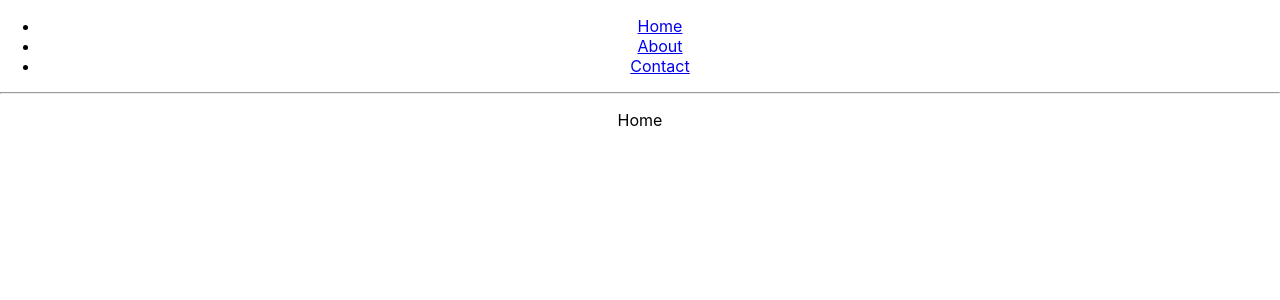
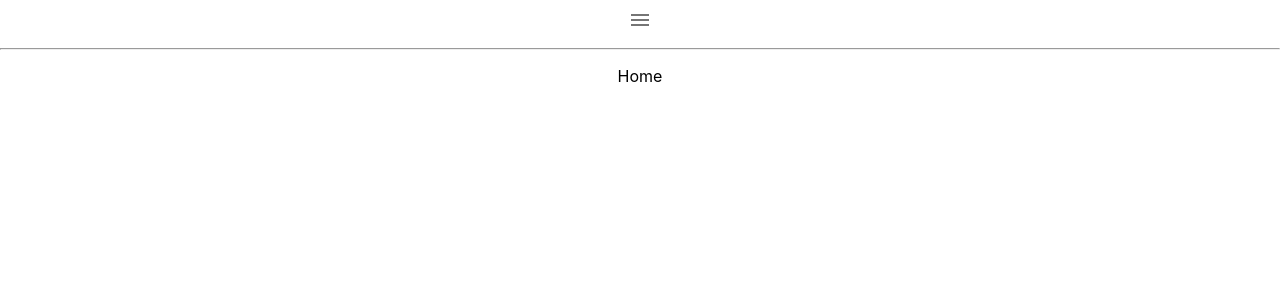
Before and after one commit to fullyonline/portfolio, a React (Create React App) app: page / in a window 1280 px wide. Shown: the top 300 px of the page. Built offline with nearby package versions, Linux system fonts and the light colour scheme.

Commit message:
added mui navigation

```diff
--- a/package.json
+++ b/package.json
@@ -5,6 +5,7 @@
   "dependencies": {
     "@emotion/react": "^11.10.5",
     "@emotion/styled": "^11.10.5",
+    "@mui/icons-material": "^5.11.0",
     "@mui/material": "^5.11.1",
     "@testing-library/jest-dom": "^5.16.5",
     "@testing-library/react": "^13.4.0",
--- a/src/Layout.tsx
+++ b/src/Layout.tsx
@@ -1,23 +1,49 @@
 import React from 'react';
-import { Outlet, Link } from 'react-router-dom';
+import { Link, Outlet } from 'react-router-dom';
+import { Box, IconButton, Menu, MenuItem } from '@mui/material';
+import MenuIcon from '@mui/icons-material/Menu';
+
 export function Layout(): JSX.Element {
+    const [anchorEl, setAnchorEl] = React.useState<null | HTMLElement>(null);
+    const open = Boolean(anchorEl);
+
+    const handleClick = (event: React.MouseEvent<HTMLButtonElement>) => {
+        setAnchorEl(event.currentTarget);
+    };
+    const handleClose = () => {
+        setAnchorEl(null);
+    };
+
     return (
-        <div>
-            <nav>
-                <ul>
-                    <li>
-                        <Link to="/">Home</Link>
-                    </li>
-                    <li>
-                        <Link to="/about">About</Link>
-                    </li>
-                    <li>
-                        <Link to="/contact">Contact</Link>
-                    </li>
-                </ul>
-            </nav>
+        <Box>
+            <IconButton
+                aria-controls={open ? 'basic-menu' : undefined}
+                aria-haspopup="true"
+                aria-expanded={open ? 'true' : undefined}
+                onClick={handleClick}
+            >
+                <MenuIcon />
+            </IconButton>
+            <Menu
+                anchorEl={anchorEl}
+                open={open}
+                onClose={handleClose}
+                MenuListProps={{
+                    'aria-labelledby': 'basic-button',
+                }}
+            >
+                <MenuItem onClick={handleClose}>
+                    <Link to="/">Home</Link>
+                </MenuItem>
+                <MenuItem onClick={handleClose}>
+                    <Link to="/about">Über mich</Link>
+                </MenuItem>
+                <MenuItem onClick={handleClose}>
+                    <Link to="/projects">Projekte</Link>
+                </MenuItem>
+            </Menu>
             <hr />
             <Outlet />
-        </div>
+        </Box>
     );
 }
```
Also changed, not shown: 1 other file (tests, documents, lock files or other folders).
